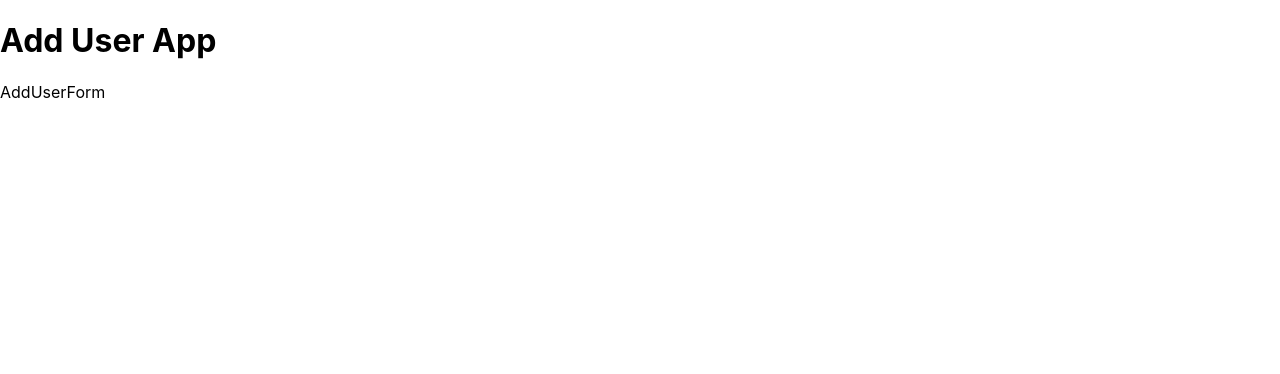
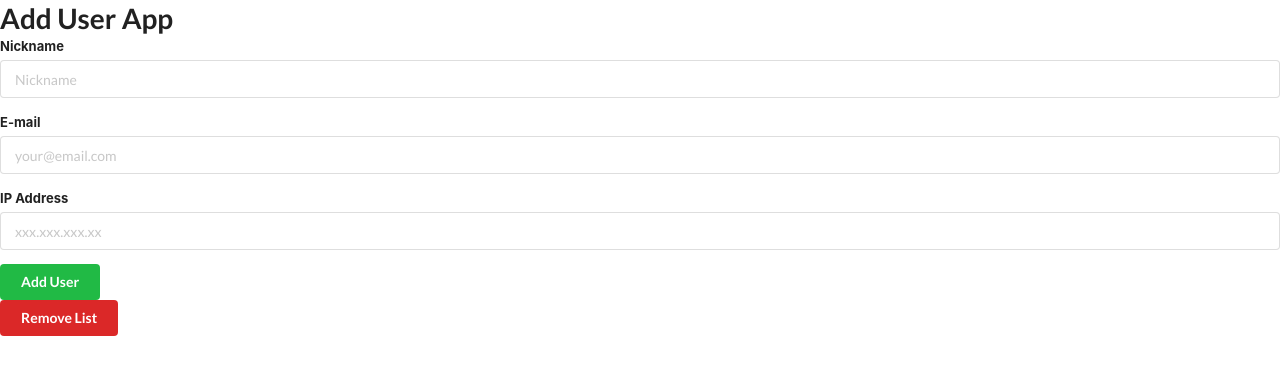
Before and after one commit to mateuszlubianka1993/add-user-react, a React (Create React App) app: page / in a window 1280 px wide. Shown: the top 374 px of the page. Built offline with nearby package versions, Linux system fonts and the light colour scheme.

Commit message:
add form to AddUserForm component

```diff
--- a/public/index.html
+++ b/public/index.html
@@ -7,6 +7,7 @@
     <meta name="theme-color" content="#000000" />
 
     <link rel="manifest" href="%PUBLIC_URL%/manifest.json" />
+    <link rel="stylesheet" href="https://cdnjs.cloudflare.com/ajax/libs/semantic-ui/2.4.1/semantic.min.css" />
 
     <title>Add User React App</title>
   </head>
--- a/src/components/AddUserForm.js
+++ b/src/components/AddUserForm.js
@@ -3,7 +3,26 @@ import React from 'react';
 class AddUserForm extends React.Component {
     render() {
         return(
-            <div>AddUserForm</div>
+            <div className="add-user-form-container">
+                <form className="add-user-form ui form">
+                    <div class="field">
+                        <label>Nickname</label>
+                        <input type="text" name="nick" placeholder="Nickname" required />
+                    </div>
+                    <div class="field">
+                        <label>E-mail</label>
+                        <input type="email" placeholder="your@email.com" required/>
+                    </div>
+                    <div class="field">
+                        <label>IP Address</label>
+                        <input type="text" name="ip-address" placeholder="xxx.xxx.xxx.xx" pattern="\d{1,3}\.\d{1,3}\.\d{1,3}\.\d{1,3}" required/>
+                    </div>
+                    <button class="positive ui button" type="submit">Add User</button>
+                </form>
+                <div className="delete-list-container">
+                    <button class="negative ui button">Remove List</button>
+                </div>
+            </div>
         );
     };
 };
```
